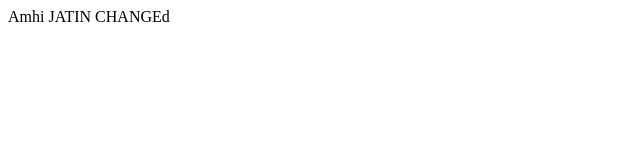
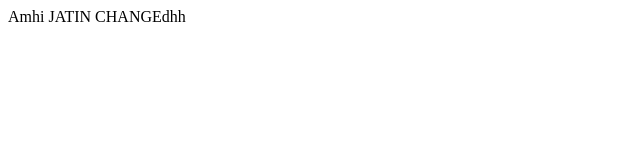
Before and after one commit to jatinparab/EasyMoneyPro, a plain HTML site: page index.html in a window 1280 px wide. Shown: the full height of the page, 0-640 px from the left. Drawn offline with Linux system fonts and the light colour scheme.

Commit message:
Test Commit 3

```diff
--- a/index.html
+++ b/index.html
@@ -1,7 +1,7 @@
 <html>
 
 <body><p>Amhi JATIN
-    CHANGEd
+    CHANGEdhh
 
     </p></body>
 </html>
```
